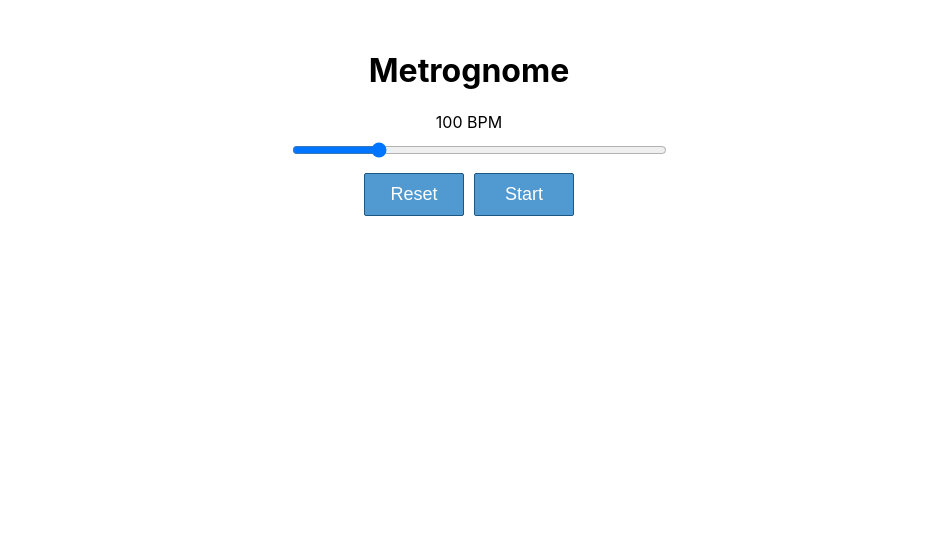
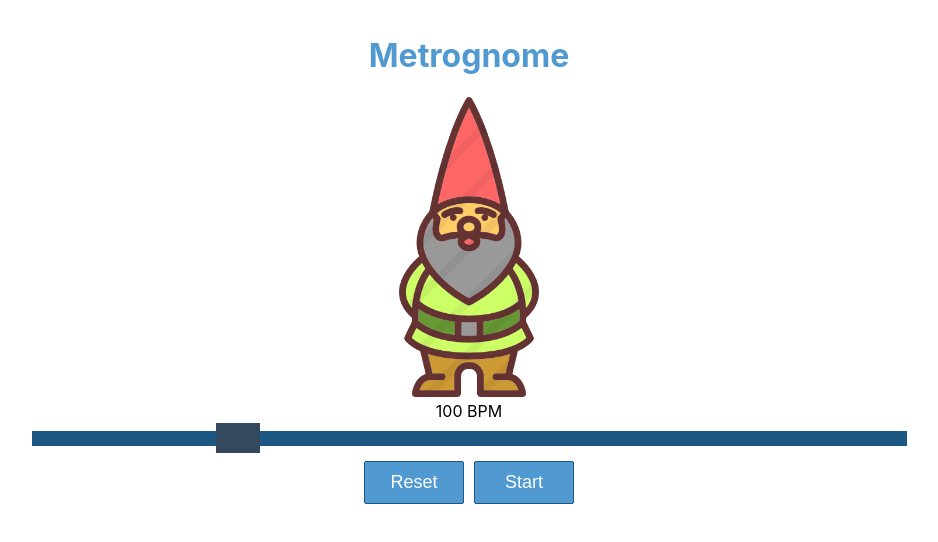
Before and after one commit to omgitsgod/metronome, a React (Create React App) app: page / in a window 1280 px wide. Shown: the top 542 px of the page, without its empty margins (171-1109 px from the left). Built offline with nearby package versions, Linux system fonts and the light colour scheme.

Commit message:
Add gnome photo and change slider layout

```diff
--- a/src/App.css
+++ b/src/App.css
@@ -1,13 +1,36 @@
 .metronome {
   text-align: center;
-  max-width: 375px;
+  max-width: 100%;
+  max-height: 90%;
   margin: 0 auto;
-  padding: 30px;
+  padding: 15px;
+
+}
+h1 {
+  color: #5199D1;
 }
 
+img {
+  max-height: 300px;
+}
 .bpm-slider input {
-  width: 100%;
+  -webkit-appearance: none;
+  background: #1D5784;
+  height: 15px;
+  width: 70%;
+  opacity: 2;
   margin: 10px;
+}
+
+.bpm-slider input:hover {
+    opacity: 2;
+}
+.bpm-slider input::-webkit-slider-thumb {
+    -webkit-appearance: none;
+    cursor: pointer;
+    background: #34495E  ;
+    width: 5%;
+    height: 30px;
 }
 
 .metronome button {
--- a/src/App.js
+++ b/src/App.js
@@ -2,6 +2,7 @@ import React, { useState, useEffect} from 'react';
 import click1 from './click1.wav';
 import click2 from './click2.wav';
 import './App.css';
+import gnome from './gnome.png'
 
 function App() {
   const [playing, setPlaying] = useState(false)
@@ -58,6 +59,7 @@ function App() {
   return (
     <div className="metronome">
       <h1>Metrognome</h1>
+      <img src={gnome} alt="gnome"/>
       <div className="bpm-slider">
         <div>{bpm} BPM</div>
         <input type="range" min="60" max="240" value={bpm} onChange={handleBpmChange} />
```
Also changed, not shown: src/gnome.png (added).
